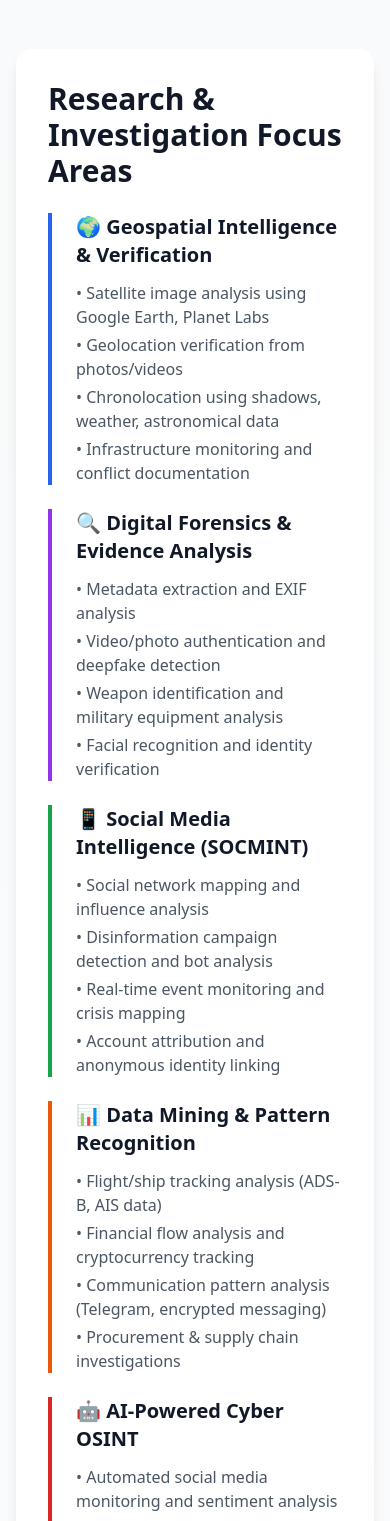
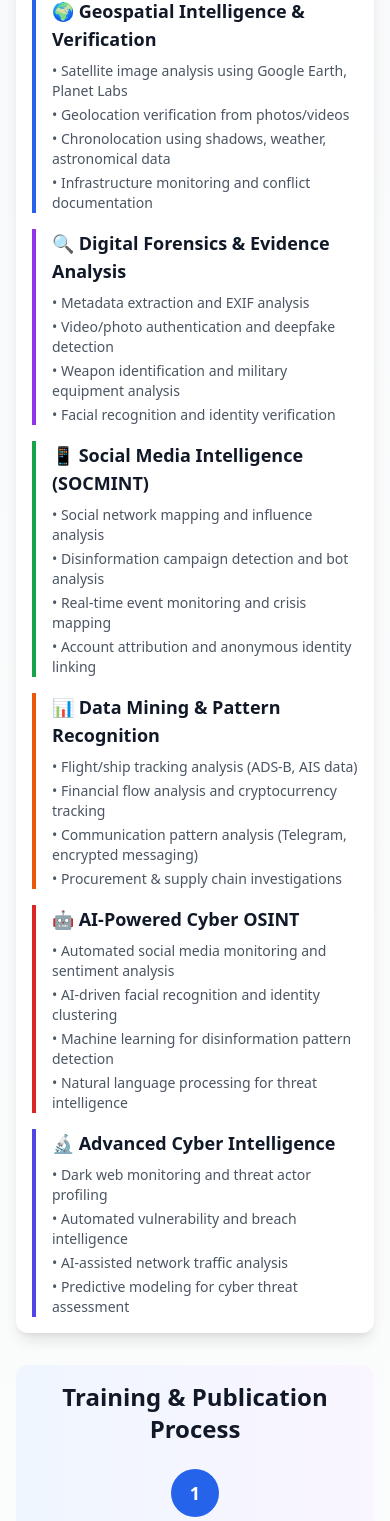
Before and after one commit to miracl-in/miracl-in.github.io, a Next.js app: page /project-support in a window 390 px wide. Shown: the part 427-1948 px from the top of the page. Built offline with nearby package versions, Linux system fonts and the light colour scheme.

Commit message:
Update page.tsx

```diff
--- a/app/project-support/page.tsx
+++ b/app/project-support/page.tsx
@@ -7,72 +7,72 @@ export const metadata: Metadata = {
 
 export default function ProjectSupportPage() {
   return (
-    <div className="min-h-screen bg-gradient-to-b from-gray-50 to-white py-16 md:py-24">
-      <div className="max-w-6xl mx-auto px-4">
+    <div className="min-h-screen bg-gradient-to-b from-gray-50 to-white py-8 sm:py-12 md:py-16 lg:py-24">
+      <div className="max-w-6xl mx-auto px-4 sm:px-6 lg:px-8">
 
         {/* Hero Section */}
-        <div className="text-center mb-16">
-          <h1 className="text-4xl md:text-5xl font-bold bg-gradient-to-r from-blue-600 to-purple-600 bg-clip-text text-transparent mb-4">
+        <div className="text-center mb-8 sm:mb-12 lg:mb-16">
+          <h1 className="text-2xl sm:text-3xl md:text-4xl lg:text-5xl font-bold bg-gradient-to-r from-blue-600 to-purple-600 bg-clip-text text-transparent mb-3 sm:mb-4 leading-tight">
             OSINT Research & Digital Journalism Projects
           </h1>
-          <p className="text-gray-600 text-lg md:text-xl max-w-4xl mx-auto">
+          <p className="text-gray-600 text-base sm:text-lg md:text-xl max-w-4xl mx-auto px-2">
             Learn investigative research techniques, master OSINT tools, and publish digital investigations.
             Join our research program for open source intelligence and cyber journalism methodologies.
           </p>
         </div>
 
         {/* Research Focus Areas */}
-        <section className="mb-16 bg-white rounded-2xl p-8 shadow-lg">
-          <h2 className="text-3xl font-bold text-gray-900 mb-6">Research & Investigation Focus Areas</h2>
-          <div className="grid md:grid-cols-2 gap-6">
-            <div className="border-l-4 border-blue-600 pl-6">
-              <h3 className="text-xl font-bold text-gray-900 mb-3">🌍 Geospatial Intelligence & Verification</h3>
-              <ul className="text-gray-600 space-y-1">
+        <section className="mb-8 sm:mb-12 lg:mb-16 bg-white rounded-xl sm:rounded-2xl p-4 sm:p-6 lg:p-8 shadow-lg">
+          <h2 className="text-2xl sm:text-3xl font-bold text-gray-900 mb-4 sm:mb-6">Research & Investigation Focus Areas</h2>
+          <div className="grid grid-cols-1 lg:grid-cols-2 gap-4 sm:gap-6">
+            <div className="border-l-4 border-blue-600 pl-4 sm:pl-6">
+              <h3 className="text-lg sm:text-xl font-bold text-gray-900 mb-2 sm:mb-3">🌍 Geospatial Intelligence & Verification</h3>
+              <ul className="text-gray-600 space-y-1 text-sm sm:text-base">
                 <li>• Satellite image analysis using Google Earth, Planet Labs</li>
                 <li>• Geolocation verification from photos/videos</li>
                 <li>• Chronolocation using shadows, weather, astronomical data</li>
                 <li>• Infrastructure monitoring and conflict documentation</li>
               </ul>
             </div>
-            <div className="border-l-4 border-purple-600 pl-6">
-              <h3 className="text-xl font-bold text-gray-900 mb-3">🔍 Digital Forensics & Evidence Analysis</h3>
-              <ul className="text-gray-600 space-y-1">
+            <div className="border-l-4 border-purple-600 pl-4 sm:pl-6">
+              <h3 className="text-lg sm:text-xl font-bold text-gray-900 mb-2 sm:mb-3">🔍 Digital Forensics & Evidence Analysis</h3>
+              <ul className="text-gray-600 space-y-1 text-sm sm:text-base">
                 <li>• Metadata extraction and EXIF analysis</li>
                 <li>• Video/photo authentication and deepfake detection</li>
                 <li>• Weapon identification and military equipment analysis</li>
                 <li>• Facial recognition and identity verification</li>
               </ul>
             </div>
-            <div className="border-l-4 border-green-600 pl-6">
-              <h3 className="text-xl font-bold text-gray-900 mb-3">📱 Social Media Intelligence (SOCMINT)</h3>
-              <ul className="text-gray-600 space-y-1">
+            <div className="border-l-4 border-green-600 pl-4 sm:pl-6">
+              <h3 className="text-lg sm:text-xl font-bold text-gray-900 mb-2 sm:mb-3">📱 Social Media Intelligence (SOCMINT)</h3>
+              <ul className="text-gray-600 space-y-1 text-sm sm:text-base">
                 <li>• Social network mapping and influence analysis</li>
                 <li>• Disinformation campaign detection and bot analysis</li>
                 <li>• Real-time event monitoring and crisis mapping</li>
                 <li>• Account attribution and anonymous identity linking</li>
               </ul>
             </div>
-            <div className="border-l-4 border-orange-600 pl-6">
-              <h3 className="text-xl font-bold text-gray-900 mb-3">📊 Data Mining & Pattern Recognition</h3>
-              <ul className="text-gray-600 space-y-1">
+            <div className="border-l-4 border-orange-600 pl-4 sm:pl-6">
+              <h3 className="text-lg sm:text-xl font-bold text-gray-900 mb-2 sm:mb-3">📊 Data Mining & Pattern Recognition</h3>
+              <ul className="text-gray-600 space-y-1 text-sm sm:text-base">
                 <li>• Flight/ship tracking analysis (ADS-B, AIS data)</li>
                 <li>• Financial flow analysis and cryptocurrency tracking</li>
                 <li>• Communication pattern analysis (Telegram, encrypted messaging)</li>
                 <li>• Procurement & supply chain investigations</li>
               </ul>
             </div>
-            <div className="border-l-4 border-red-600 pl-6">
-              <h3 className="text-xl font-bold text-gray-900 mb-3">🤖 AI-Powered Cyber OSINT</h3>
-              <ul className="text-gray-600 space-y-1">
+            <div className="border-l-4 border-red-600 pl-4 sm:pl-6">
+              <h3 className="text-lg sm:text-xl font-bold text-gray-900 mb-2 sm:mb-3">🤖 AI-Powered Cyber OSINT</h3>
+              <ul className="text-gray-600 space-y-1 text-sm sm:text-base">
                 <li>• Automated social media monitoring and sentiment analysis</li>
                 <li>• AI-driven facial recognition and identity clustering</li>
                 <li>• Machine learning for disinformation pattern detection</li>
                 <li>• Natural language processing for threat intelligence</li>
               </ul>
             </div>
-            <div className="border-l-4 border-indigo-600 pl-6">
-              <h3 className="text-xl font-bold text-gray-900 mb-3">🔬 Advanced Cyber Intelligence</h3>
-              <ul className="text-gray-600 space-y-1">
+            <div className="border-l-4 border-indigo-600 pl-4 sm:pl-6">
+              <h3 className="text-lg sm:text-xl font-bold text-gray-900 mb-2 sm:mb-3">🔬 Advanced Cyber Intelligence</h3>
+              <ul className="text-gray-600 space-y-1 text-sm sm:text-base">
                 <li>• Dark web monitoring and threat actor profiling</li>
                 <li>• Automated vulnerability and breach intelligence</li>
                 <li>• AI-assisted network traffic analysis</li>
@@ -83,39 +83,39 @@ export default function ProjectSupportPage() {
         </section>
 
         {/* Training & Publication Process */}
-        <section className="mb-16 bg-gradient-to-r from-blue-50 to-purple-50 rounded-2xl p-8">
-          <h2 className="text-3xl font-bold text-gray-900 mb-8 text-center">Training & Publication Process</h2>
-          <div className="grid md:grid-cols-4 gap-6">
+        <section className="mb-8 sm:mb-12 lg:mb-16 bg-gradient-to-r from-blue-50 to-purple-50 rounded-xl sm:rounded-2xl p-4 sm:p-6 lg:p-8">
+          <h2 className="text-2xl sm:text-3xl font-bold text-gray-900 mb-6 sm:mb-8 text-center">Training & Publication Process</h2>
+          <div className="grid grid-cols-1 sm:grid-cols-2 lg:grid-cols-4 gap-4 sm:gap-6">
             <div className="text-center">
-              <div className="w-16 h-16 bg-blue-600 text-white rounded-full flex items-center justify-center text-2xl font-bold mx-auto mb-4">1</div>
-              <h3 className="font-bold text-gray-900 mb-2">OSINT Training</h3>
-              <p className="text-gray-600 text-sm">Learn investigative techniques and master OSINT tools</p>
+              <div className="w-12 h-12 sm:w-16 sm:h-16 bg-blue-600 text-white rounded-full flex items-center justify-center text-lg sm:text-2xl font-bold mx-auto mb-3 sm:mb-4">1</div>
+              <h3 className="font-bold text-gray-900 mb-2 text-sm sm:text-base">OSINT Training</h3>
+              <p className="text-gray-600 text-xs sm:text-sm">Learn investigative techniques and master OSINT tools</p>
             </div>
             <div className="text-center">
-              <div className="w-16 h-16 bg-purple-600 text-white rounded-full flex items-center justify-center text-2xl font-bold mx-auto mb-4">2</div>
-              <h3 className="font-bold text-gray-900 mb-2">Research Project</h3>
-              <p className="text-gray-600 text-sm">Conduct real investigations using learned methodologies</p>
+              <div className="w-12 h-12 sm:w-16 sm:h-16 bg-purple-600 text-white rounded-full flex items-center justify-center text-lg sm:text-2xl font-bold mx-auto mb-3 sm:mb-4">2</div>
+              <h3 className="font-bold text-gray-900 mb-2 text-sm sm:text-base">Research Project</h3>
+              <p className="text-gray-600 text-xs sm:text-sm">Conduct real investigations using learned methodologies</p>
             </div>
             <div className="text-center">
-              <div className="w-16 h-16 bg-green-600 text-white rounded-full flex items-center justify-center text-2xl font-bold mx-auto mb-4">3</div>
-              <h3 className="font-bold text-gray-900 mb-2">Digital Publication</h3>
-              <p className="text-gray-600 text-sm">Write and publish findings as digital journalism</p>
+              <div className="w-12 h-12 sm:w-16 sm:h-16 bg-green-600 text-white rounded-full flex items-center justify-center text-lg sm:text-2xl font-bold mx-auto mb-3 sm:mb-4">3</div>
+              <h3 className="font-bold text-gray-900 mb-2 text-sm sm:text-base">Digital Publication</h3>
+              <p className="text-gray-600 text-xs sm:text-sm">Write and publish findings as digital journalism</p>
             </div>
             <div className="text-center">
-              <div className="w-16 h-16 bg-orange-600 text-white rounded-full flex items-center justify-center text-2xl font-bold mx-auto mb-4">4</div>
-              <h3 className="font-bold text-gray-900 mb-2">Cyber Journalism</h3>
-              <p className="text-gray-600 text-sm">Build portfolio of published investigative work</p>
+              <div className="w-12 h-12 sm:w-16 sm:h-16 bg-orange-600 text-white rounded-full flex items-center justify-center text-lg sm:text-2xl font-bold mx-auto mb-3 sm:mb-4">4</div>
+              <h3 className="font-bold text-gray-900 mb-2 text-sm sm:text-base">Cyber Journalism</h3>
+              <p className="text-gray-600 text-xs sm:text-sm">Build portfolio of published investigative work</p>
             </div>
           </div>
         </section>
 
         {/* OSINT Tools & Technologies */}
-        <section className="mb-16 bg-white rounded-2xl p-8 shadow-lg">
-          <h2 className="text-3xl font-bold text-gray-900 mb-6">OSINT Tools & Technologies You'll Master</h2>
-          <div className="grid md:grid-cols-4 gap-6">
+        <section className="mb-8 sm:mb-12 lg:mb-16 bg-white rounded-xl sm:rounded-2xl p-4 sm:p-6 lg:p-8 shadow-lg">
+          <h2 className="text-2xl sm:text-3xl font-bold text-gray-900 mb-4 sm:mb-6">OSINT Tools & Technologies You'll Master</h2>
+          <div className="grid grid-cols-1 sm:grid-cols-2 lg:grid-cols-4 gap-4 sm:gap-6">
             <div>
-              <h3 className="font-bold text-gray-900 mb-3">🛰️ Geospatial Analysis</h3>
-              <ul className="text-gray-600 space-y-1 text-sm">
+              <h3 className="font-bold text-gray-900 mb-2 sm:mb-3 text-sm sm:text-base">🛰️ Geospatial Analysis</h3>
+              <ul className="text-gray-600 space-y-1 text-xs sm:text-sm">
                 <li>• Google Earth Pro</li>
                 <li>• Planet Labs imagery</li>
                 <li>• Sentinel Hub</li>
@@ -124,8 +124,8 @@ export default function ProjectSupportPage() {
               </ul>
             </div>
             <div>
-              <h3 className="font-bold text-gray-900 mb-3">🔍 Investigation Tools</h3>
-              <ul className="text-gray-600 space-y-1 text-sm">
+              <h3 className="font-bold text-gray-900 mb-2 sm:mb-3 text-sm sm:text-base">🔍 Investigation Tools</h3>
+              <ul className="text-gray-600 space-y-1 text-xs sm:text-sm">
                 <li>• Maltego network analysis</li>
                 <li>• Shodan device search</li>
                 <li>• TinEye reverse search</li>
@@ -134,8 +134,8 @@ export default function ProjectSupportPage() {
               </ul>
             </div>
             <div>
-              <h3 className="font-bold text-gray-900 mb-3">📱 Social Media Intel</h3>
-              <ul className="text-gray-600 space-y-1 text-sm">
+              <h3 className="font-bold text-gray-900 mb-2 sm:mb-3 text-sm sm:text-base">📱 Social Media Intel</h3>
+              <ul className="text-gray-600 space-y-1 text-xs sm:text-sm">
                 <li>• Social network scrapers</li>
                 <li>• Telegram monitoring</li>
                 <li>• Twitter advanced search</li>
@@ -144,8 +144,8 @@ export default function ProjectSupportPage() {
               </ul>
             </div>
             <div>
-              <h3 className="font-bold text-gray-900 mb-3">🤖 AI-Powered OSINT</h3>
-              <ul className="text-gray-600 space-y-1 text-sm">
+              <h3 className="font-bold text-gray-900 mb-2 sm:mb-3 text-sm sm:text-base">🤖 AI-Powered OSINT</h3>
+              <ul className="text-gray-600 space-y-1 text-xs sm:text-sm">
                 <li>• OpenCV face recognition</li>
                 <li>• YOLO object detection</li>
                 <li>• spaCy NLP analysis</li>
@@ -157,31 +157,31 @@ export default function ProjectSupportPage() {
         </section>
 
         {/* Who Should Join */}
-        <section className="mb-16 bg-white rounded-2xl p-8 shadow-lg">
-          <h2 className="text-3xl font-bold text-gray-900 mb-6">Who Should Join This Program?</h2>
-          <div className="grid md:grid-cols-3 gap-6">
-            <div className="text-center p-6 bg-blue-50 rounded-xl">
-              <div className="text-4xl mb-3">🎓</div>
-              <h3 className="font-bold text-gray-900 mb-2">Students & Researchers</h3>
-              <p className="text-gray-600 text-sm">Learn investigative journalism and digital research skills</p>
+        <section className="mb-8 sm:mb-12 lg:mb-16 bg-white rounded-xl sm:rounded-2xl p-4 sm:p-6 lg:p-8 shadow-lg">
+          <h2 className="text-2xl sm:text-3xl font-bold text-gray-900 mb-4 sm:mb-6">Who Should Join This Program?</h2>
+          <div className="grid grid-cols-1 sm:grid-cols-2 lg:grid-cols-3 gap-4 sm:gap-6">
+            <div className="text-center p-4 sm:p-6 bg-blue-50 rounded-xl">
+              <div className="text-3xl sm:text-4xl mb-2 sm:mb-3">🎓</div>
+              <h3 className="font-bold text-gray-900 mb-2 text-sm sm:text-base">Students & Researchers</h3>
+              <p className="text-gray-600 text-xs sm:text-sm">Learn investigative journalism and digital research skills</p>
             </div>
-            <div className="text-center p-6 bg-purple-50 rounded-xl">
-              <div className="text-4xl mb-3">📰</div>
-              <h3 className="font-bold text-gray-900 mb-2">Aspiring Journalists</h3>
-              <p className="text-gray-600 text-sm">Master cyber journalism and digital investigation techniques</p>
+            <div className="text-center p-4 sm:p-6 bg-purple-50 rounded-xl">
+              <div className="text-3xl sm:text-4xl mb-2 sm:mb-3">📰</div>
+              <h3 className="font-bold text-gray-900 mb-2 text-sm sm:text-base">Aspiring Journalists</h3>
+              <p className="text-gray-600 text-xs sm:text-sm">Master cyber journalism and digital investigation techniques</p>
             </div>
-            <div className="text-center p-6 bg-green-50 rounded-xl">
-              <div className="text-4xl mb-3">🔒</div>
-              <h3 className="font-bold text-gray-900 mb-2">Security Professionals</h3>
-              <p className="text-gray-600 text-sm">Enhance OSINT skills for threat intelligence and analysis</p>
+            <div className="text-center p-4 sm:p-6 bg-green-50 rounded-xl sm:col-span-2 lg:col-span-1">
+              <div className="text-3xl sm:text-4xl mb-2 sm:mb-3">🔒</div>
+              <h3 className="font-bold text-gray-900 mb-2 text-sm sm:text-base">Security Professionals</h3>
+              <p className="text-gray-600 text-xs sm:text-sm">Enhance OSINT skills for threat intelligence and analysis</p>
             </div>
           </div>
         </section>
 
         {/* What You'll Achieve */}
-        <section className="mb-16 bg-white rounded-2xl p-8 shadow-lg">
-          <h2 className="text-3xl font-bold text-gray-900 mb-6">What You'll Achieve</h2>
-          <ul className="grid md:grid-cols-2 gap-4">
+        <section className="mb-8 sm:mb-12 lg:mb-16 bg-white rounded-xl sm:rounded-2xl p-4 sm:p-6 lg:p-8 shadow-lg">
+          <h2 className="text-2xl sm:text-3xl font-bold text-gray-900 mb-4 sm:mb-6">What You'll Achieve</h2>
+          <ul className="grid grid-cols-1 lg:grid-cols-2 gap-3 sm:gap-4">
             {[
               "Master professional investigative methodologies",
               "Publish digital investigations and cyber journalism articles",
@@ -196,21 +196,21 @@ export default function ProjectSupportPage() {
               "Deploy automated monitoring systems for cyber threat detection",
               "Apply machine learning for pattern recognition in large datasets"
             ].map((item, i) => (
-              <li key={i} className="flex items-start gap-3">
-                <span className="text-green-600 text-xl">✓</span>
-                <span className="text-gray-700">{item}</span>
+              <li key={i} className="flex items-start gap-2 sm:gap-3">
+                <span className="text-green-600 text-lg sm:text-xl flex-shrink-0 mt-0.5">✓</span>
+                <span className="text-gray-700 text-sm sm:text-base">{item}</span>
               </li>
             ))}
           </ul>
         </section>
 
         {/* Research Ethics & Legal Framework */}
-        <section className="mb-16 bg-gradient-to-r from-blue-50 to-purple-50 rounded-2xl p-8">
-          <h2 className="text-3xl font-bold text-gray-900 mb-6 text-center">Research Ethics & Legal Framework</h2>
-          <div className="grid md:grid-cols-2 gap-8">
+        <section className="mb-8 sm:mb-12 lg:mb-16 bg-gradient-to-r from-blue-50 to-purple-50 rounded-xl sm:rounded-2xl p-4 sm:p-6 lg:p-8">
+          <h2 className="text-2xl sm:text-3xl font-bold text-gray-900 mb-4 sm:mb-6 text-center">Research Ethics & Legal Framework</h2>
+          <div className="grid grid-cols-1 lg:grid-cols-2 gap-6 sm:gap-8">
             <div>
-              <h3 className="font-bold text-gray-900 mb-3">🛡️ Ethical Guidelines</h3>
-              <ul className="text-gray-600 space-y-2">
+              <h3 className="font-bold text-gray-900 mb-2 sm:mb-3 text-base sm:text-lg">🛡️ Ethical Guidelines</h3>
+              <ul className="text-gray-600 space-y-1 sm:space-y-2 text-sm sm:text-base">
                 <li>• Responsible disclosure practices</li>
                 <li>• Privacy protection in investigations</li>
                 <li>• Source verification and fact-checking</li>
@@ -218,8 +218,8 @@ export default function ProjectSupportPage() {
               </ul>
             </div>
             <div>
-              <h3 className="font-bold text-gray-900 mb-3">⚖️ Legal Compliance</h3>
-              <ul className="text-gray-600 space-y-2">
+              <h3 className="font-bold text-gray-900 mb-2 sm:mb-3 text-base sm:text-lg">⚖️ Legal Compliance</h3>
+              <ul className="text-gray-600 space-y-1 sm:space-y-2 text-sm sm:text-base">
                 <li>• Understanding legal boundaries in OSINT</li>
                 <li>• Data protection and GDPR compliance</li>
                 <li>• Intellectual property considerations</li>
@@ -230,9 +230,9 @@ export default function ProjectSupportPage() {
         </section>
 
         {/* FAQ */}
-        <section className="mb-16 bg-white rounded-2xl p-8 shadow-lg">
-          <h2 className="text-3xl font-bold text-gray-900 mb-6">Frequently Asked Questions</h2>
-          <div className="space-y-6">
+        <section className="mb-8 sm:mb-12 lg:mb-16 bg-white rounded-xl sm:rounded-2xl p-4 sm:p-6 lg:p-8 shadow-lg">
+          <h2 className="text-2xl sm:text-3xl font-bold text-gray-900 mb-4 sm:mb-6">Frequently Asked Questions</h2>
+          <div className="space-y-4 sm:space-y-6">
             {[
               {
                 q: "What is OSINT and how does it work?",
@@ -255,21 +255,21 @@ export default function ProjectSupportPage() {
                 a: "Absolutely! The skills and methodologies learned are valuable for academic research, thesis projects, and scholarly publications."
               }
             ].map((faq, i) => (
-              <div key={i} className="border-b pb-4 last:border-0">
-                <h3 className="font-bold text-gray-900 mb-2">{faq.q}</h3>
-                <p className="text-gray-600">{faq.a}</p>
+              <div key={i} className="border-b pb-3 sm:pb-4 last:border-0">
+                <h3 className="font-bold text-gray-900 mb-2 text-sm sm:text-base">{faq.q}</h3>
+                <p className="text-gray-600 text-sm sm:text-base">{faq.a}</p>
               </div>
             ))}
           </div>
         </section>
 
         {/* CTA */}
-        <div className="text-center bg-gradient-to-r from-blue-600 to-purple-600 rounded-2xl p-12 text-white">
-          <h2 className="text-3xl font-bold mb-4">Ready to Become an Investigative Researcher?</h2>
-          <p className="text-lg mb-8 opacity-90">Join our OSINT training program and start publishing digital investigations!</p>
+        <div className="text-center bg-gradient-to-r from-blue-600 to-purple-600 rounded-xl sm:rounded-2xl p-6 sm:p-8 lg:p-12 text-white">
+          <h2 className="text-xl sm:text-2xl lg:text-3xl font-bold mb-3 sm:mb-4">Ready to Become an Investigative Researcher?</h2>
+          <p className="text-sm sm:text-base lg:text-lg mb-6 sm:mb-8 opacity-90 px-2">Join our OSINT training program and start publishing digital investigations!</p>
           <a
             href="/contact"
-            className="inline-block px-8 py-4 bg-white text-blue-600 font-bold rounded-lg hover:shadow-xl transition-all transform hover:scale-105"
+            className="inline-block px-6 sm:px-8 py-3 sm:py-4 bg-white text-blue-600 font-bold rounded-lg hover:shadow-xl transition-all transform hover:scale-105 text-sm sm:text-base"
           >
             Apply for Research Program
           </a>
```
